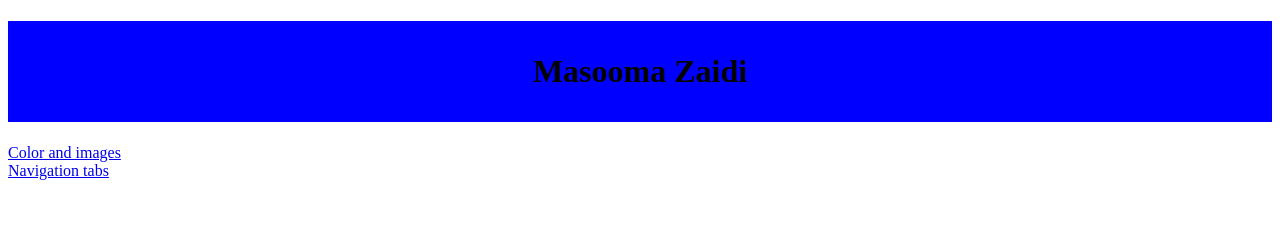
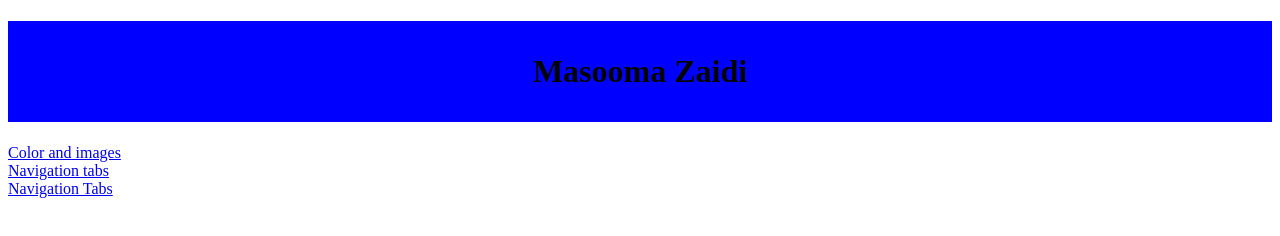
Before and after one commit to MasoomaZ17/cloud_technology, a plain HTML site: page index.html in a window 1280 px wide. Drawn offline with Linux system fonts and the light colour scheme.

Commit message:
Update index.html

```diff
--- a/index.html
+++ b/index.html
@@ -15,6 +15,9 @@
     <div>
         <a href="activity/sept14.html" target="_blank" rel="noopener noreferrer">Navigation tabs</a>
     </div>
+    <div>
+    <a href="cruz/day7.html" target="_blank" rel="noopener noreferrer">Navigation Tabs</a>
+</div>
 
 </body>
 </html>
```
